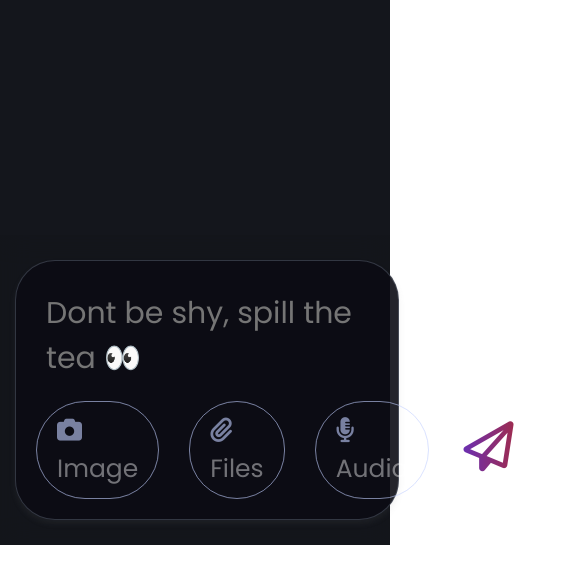
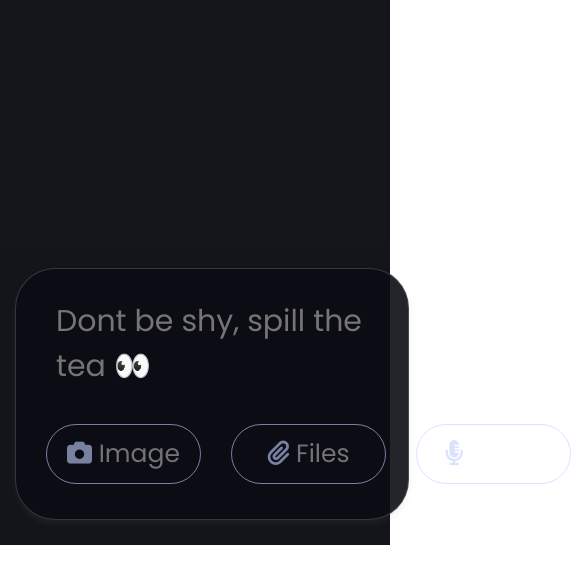
Before and after one commit to lowkeyarhan/ChatBot, a plain HTML site: page public/index.html in a window 390 px wide. Shown: the part 299-882 px from the top of the page, 585 px wide, since content can reach past the window. Drawn offline with nearby package versions, Linux system fonts and the light colour scheme.

Commit message:
minor changes

```diff
--- a/public/style.css
+++ b/public/style.css
@@ -106,6 +106,7 @@ body {
   display: flex;
   flex-direction: column;
   gap: 10px;
+  margin-bottom: 30px;
 }
 
 #userchat {
@@ -469,7 +470,7 @@ p code {
     width: 95%;
     border-radius: 40px;
     flex-direction: column;
-    padding: 20px;
+    padding: 20px 20px 20px 30px;
     box-shadow: 0 4px 6px rgba(113, 113, 113, 0.1);
   }
 
@@ -514,6 +515,8 @@ p code {
     padding: 10px 20px 10px 20px;
     font-size: 25px;
     color: rgba(255, 255, 255, 0.423);
+    width: 113px;
+    text-align: center;
   }
   /* Set font size for all <p> elements to 25px */
   p {
@@ -547,6 +550,7 @@ p code {
     border-color: rgba(92, 54, 197, 0.6); /* Blue */
     box-shadow: 0 0 20px rgba(92, 54, 197, 0.6);
     animation: gentleBounce 2s infinite; /* Add the bounce animation */
+    background-color: rgba(13, 13, 21, 0.9);
   }
 
   .typewriter {
@@ -590,6 +594,13 @@ p code {
 @media (min-width: 1001px) {
   .txtarea textarea {
     height: 40px; /* Set initial height to 40px for desktop */
+  }
+  /* Super cool hover effect */
+  #scrollBtn:hover {
+    transform: scale(1.1) rotate(20deg); /* Scale up and rotate */
+    box-shadow: 0 4px 20px rgba(0, 0, 0, 0.3); /* Add shadow for depth */
+    color: #fff; /* Change text color */
+    animation: pulse-border 3s infinite; /* Add pulsing border effect */
   }
 }
 
@@ -801,14 +812,6 @@ mjx-container[jax="CHTML"][display="true"] {
   transition: all 0.3s ease; /* Smooth transition for all properties */
 }
 
-/* Super cool hover effect */
-#scrollBtn:hover {
-  transform: scale(1.1) rotate(20deg); /* Scale up and rotate */
-  box-shadow: 0 4px 20px rgba(0, 0, 0, 0.3); /* Add shadow for depth */
-  color: #fff; /* Change text color */
-  animation: pulse-border 3s infinite; /* Add pulsing border effect */
-}
-
 /* #scrollBtn.visible {
   display: flex;
   opacity: 1;
```
Also changed, not shown: 2 other files.
